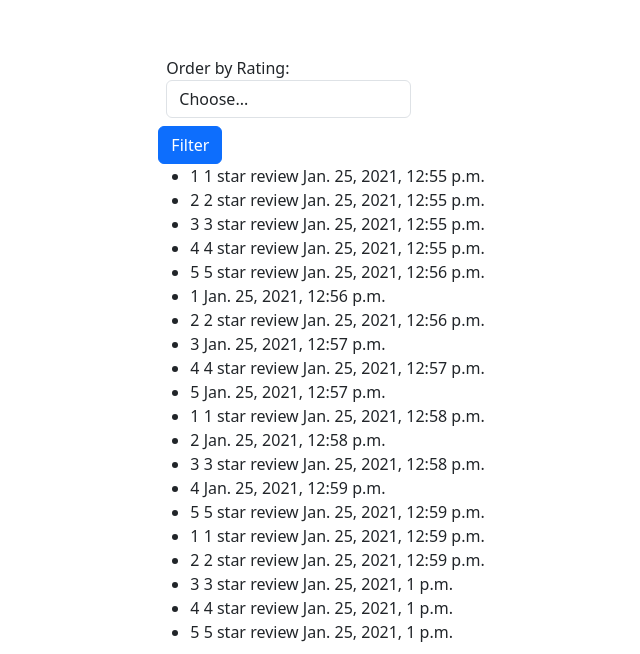
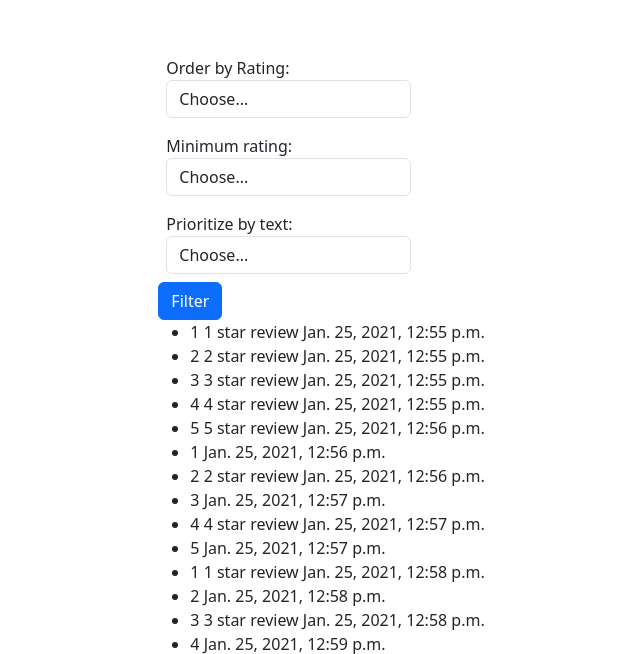
Before and after one commit to akovacheva/filterReview, a Django app: page /review/ in a window 1280 px wide. Shown: the part 101-755 px from the top of the page, without its empty margins (91-731 px from the left). Run offline with Django 4.2, Linux system fonts and the light colour scheme; data comes from the database, SQL or seed files in the repository.

Commit message:
Selected min range only

```diff
--- a/FillteringApp/views.py
+++ b/FillteringApp/views.py
@@ -14,11 +14,13 @@ def ReviewFilterView(request):
     rating_order = request.GET.get("rating_order")
 
 
-    if rating_query != '' and rating_query is not None:
-        qs = qs.filter(rating=rating_query)
+    if rating_query:
+        qs = qs.filter(rating__gte=rating_query)
+
+
 
     if prioritize_text_query == "Yes":
-        qs = qs.filter(Q(reviewText__isnull=False) & ~Q(reviewText='')).order_by('-reviewText', '-rating')
+        qs = qs.filter(Q(reviewText__isnull=False) & ~Q(reviewText=''))
 
     if rating_order == "Highest First":
         qs = qs.order_by('-rating')
--- a/templates/review_form.html
+++ b/templates/review_form.html
@@ -106,19 +106,19 @@
       </select>
     </div>
 
-{#    <div class="form-group col-md-4 p-2">#}
-{#      <label for="inputState">Minimum rating: </label>#}
-{#      <select id="inputState" class="form-control" name="rating">#}
-{##}
-{#          <option selected>Choose...</option>#}
-{#          {% for rating in ratingset %}#}
-{##}
-{#                <option value="{{ rating }}">{{ rating }}</option>#}
-{#            {% endfor %}#}
-{##}
-{##}
-{#      </select>#}
-{#    </div>#}
+    <div class="form-group col-md-4 p-2">
+      <label for="inputState">Minimum rating: </label>
+      <select id="inputState" class="form-control" name="rating">
+
+          <option selected value="">Choose...</option>
+          {% for rating in ratingset %}
+
+                <option value="{{ rating }}">{{ rating }}</option>
+            {% endfor %}
+
+
+      </select>
+    </div>
 
 {#          <div class="form-group col-md-4 p-2">#}
 {#      <label for="inputState">Order by date: </label>#}
@@ -128,16 +128,16 @@
 {#      </select>#}
 {#    </div>#}
 {##}
-{#          <div class="form-group col-md-4 p-2">#}
-{#      <label for="Prioritizebytext">Prioritize by text:</label>#}
-{#      <select class="form-control"  name="Prioritizebytext">#}
-{#             <option selected>Choose...</option>#}
-{#        <option value="Yes" {% if prioritize_text_query == "Yes" %}selected{% endif %}>Yes</option>#}
-{#        <option value="No" {% if prioritize_text_query == "No" %}selected{% endif %}>No</option>#}
-{##}
-{#      </select>#}
-{##}
-{#    </div>#}
+          <div class="form-group col-md-4 p-2">
+      <label for="Prioritizebytext">Prioritize by text:</label>
+      <select class="form-control"  name="Prioritizebytext">
+             <option selected>Choose...</option>
+        <option value="Yes" {% if prioritize_text_query == "Yes" %}selected{% endif %}>Yes</option>
+        <option value="No" {% if prioritize_text_query == "No" %}selected{% endif %}>No</option>
+
+      </select>
+
+    </div>
 
       <button type="submit" class="btn btn-primary">Filter</button>
       </form>
```
